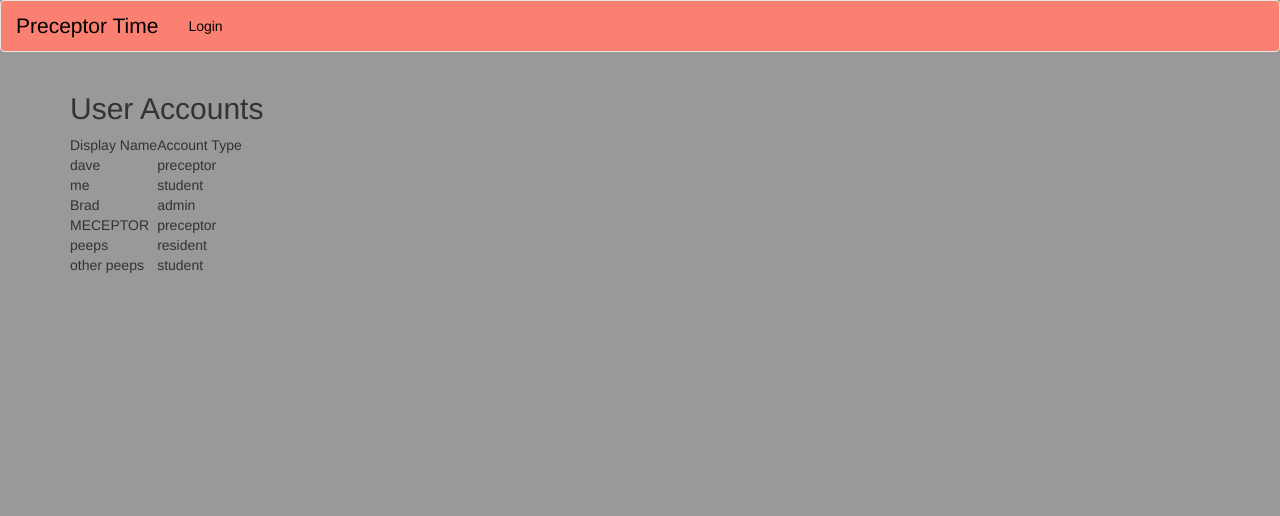
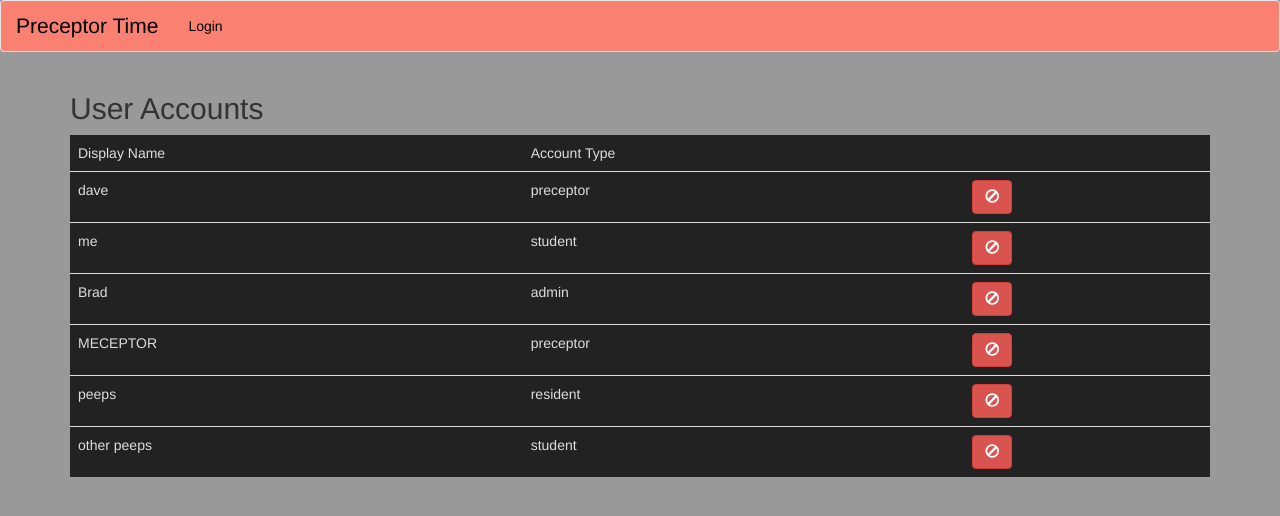
Before and after one commit to davidbisaccia/PreceptorTimeApp, an Angular app: page /admin in a window 1280 px wide. Shown: the top 516 px of the page. Built offline with nearby package versions, Linux system fonts and the light colour scheme.

Commit message:
Update User Info Model and Updated User Table
User Info model now has a property for if the account is active.
The admin can now disable the account or re-enable in the user table on the admin page.

```diff
--- a/src/app/admin/admin/admin.component.css
+++ b/src/app/admin/admin/admin.component.css
@@ -0,0 +1,17 @@
+.dark {
+    background-color: #222;
+    color: #DDD
+}
+
+.mid {
+    background-color: #666;
+    color: #EEE;
+    font-weight: bold;
+    font: 'arial';
+    font-size: 16px;
+}
+
+table {
+    padding: 8px;
+    margin-top: 10px;
+}
--- a/src/app/admin/user-table/user-table.component.css
+++ b/src/app/admin/user-table/user-table.component.css
@@ -0,0 +1,17 @@
+.dark {
+    background-color: #222;
+    color: #DDD
+}
+
+.mid {
+    background-color: #666;
+    color: #EEE;
+    font-weight: bold;
+    font: 'arial';
+    font-size: 16px;
+}
+
+table {
+    padding: 8px;
+    margin-top: 10px;
+}
--- a/src/app/admin/user-table/user-table.component.html
+++ b/src/app/admin/user-table/user-table.component.html
@@ -1,6 +1,6 @@
 <h2>User Accounts</h2>
 
-<table>
+<table class="table dark" width="100%">
     <thead>
         <tr>
             <td>Display Name</td>
@@ -12,7 +12,9 @@
         <tr *ngFor="let u of users">
             <td>{{u.displayName}}</td>
             <td>{{u.accountType}}</td>
-            <td></td>
+            <td><button class="btn" [ngClass]="u.active ? 'btn-danger' : 'btn-success'" type="button" (click)="onActiveChanged(u.id)">
+                <span class="glyphicon" [ngClass]="u.active ? 'glyphicon-ban-circle' : 'glyphicon-eye-open'"></span>
+            </button></td>
         </tr>
     </tbody>
 </table>
--- a/src/app/admin/user-table/user-table.component.ts
+++ b/src/app/admin/user-table/user-table.component.ts
@@ -22,4 +22,11 @@ export class UserTableComponent implements OnInit {
     });
   }
 
+  onActiveChanged(id: number){
+    let u = this.users.find((v, i, arr) => v.id === id);
+    if(u !== undefined){
+      u.active = !u.active;
+    }
+  }
+
 }
--- a/src/app/shared/user-data-storage.service.ts
+++ b/src/app/shared/user-data-storage.service.ts
@@ -10,12 +10,12 @@ export class UserDataStorageService {
   private fakeData: UserInfo[] = [];
 
   private setupFakeDataForTestingWithNoBackend(){
-    const p1 = new UserInfo(1, 'dave', 'preceptor');
-    const p2 = new UserInfo(2, 'me', 'student');
-    const p3 = new UserInfo(3, 'Brad', 'admin');
-    const p4 = new UserInfo(4, 'MECEPTOR', 'preceptor');
-    const p5 = new UserInfo(5, 'peeps', 'resident');
-    const p6 = new UserInfo(6, 'other peeps', 'student');
+    const p1 = new UserInfo(1, 'dave', 'preceptor', true);
+    const p2 = new UserInfo(2, 'me', 'student', true);
+    const p3 = new UserInfo(3, 'Brad', 'admin', true);
+    const p4 = new UserInfo(4, 'MECEPTOR', 'preceptor', true);
+    const p5 = new UserInfo(5, 'peeps', 'resident', true);
+    const p6 = new UserInfo(6, 'other peeps', 'student', true);
 
     this.fakeData.push(p1);
     this.fakeData.push(p2);
--- a/src/app/shared/userInfo.model.ts
+++ b/src/app/shared/userInfo.model.ts
@@ -1,5 +1,5 @@
 
 //a less intense version of the user class that will mostly be used to match display names and ids
 export class UserInfo {
-    constructor(public id: number, public displayName: string, public accountType: string){}
+    constructor(public id: number, public displayName: string, public accountType: string, public active: boolean){}
 }
```
